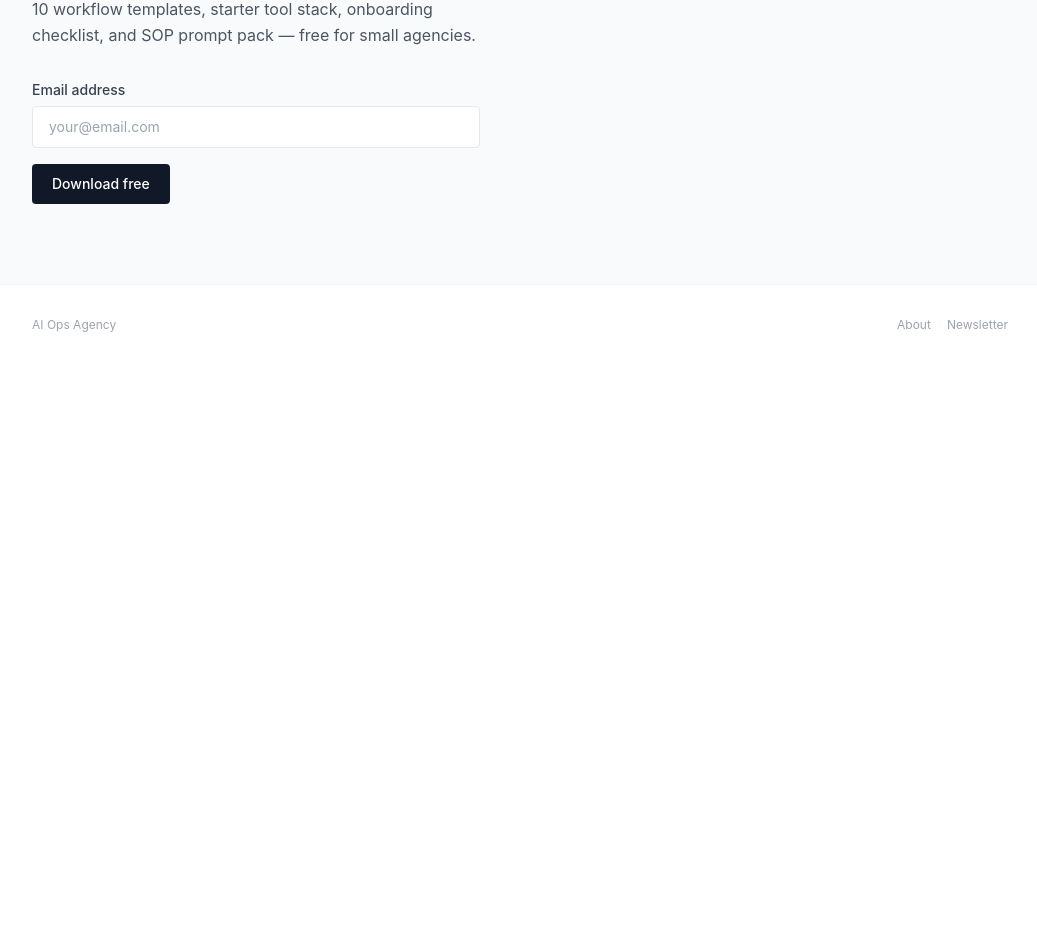
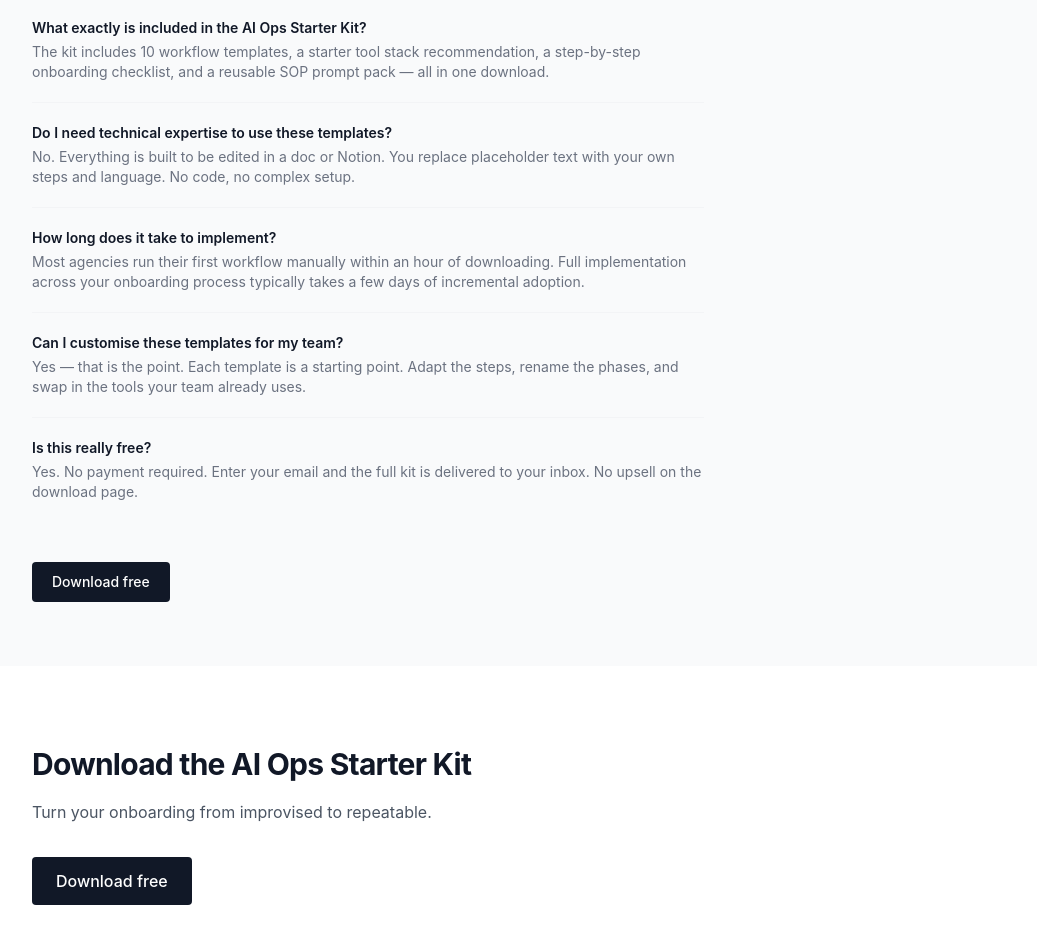
Before and after one commit to veramey/my-website, a Next.js app: page /templates/client-onboarding-ai-checklist in a window 1280 px wide. Shown: the part 2356-3308 px from the top of the page, without its empty margins (120-1157 px from the left). Before the commit the page ends 2721 px from the top, so only its background shows below. Built offline with nearby package versions, Linux system fonts and the light colour scheme; no server answers.

Commit message:
feat: implement issue #151
Implemented by AI Teammate via Claude Code.
Closes #151

```diff
--- a/src/pages/templates/client-onboarding-ai-checklist.tsx
+++ b/src/pages/templates/client-onboarding-ai-checklist.tsx
@@ -11,6 +11,29 @@ const whatIsInside = [
   { title: 'Starter tool stack', description: 'A lean, opinionated list of tools that work for 2–10 person agencies.' },
   { title: 'Onboarding checklist', description: 'Step-by-step checklist to take a new client from signed contract to active project.' },
   { title: 'SOP prompt pack', description: 'Reusable AI prompts for writing and maintaining your internal SOPs.' },
+]
+
+const faqs = [
+  {
+    question: 'What exactly is included in the AI Ops Starter Kit?',
+    answer: 'The kit includes 10 workflow templates, a starter tool stack recommendation, a step-by-step onboarding checklist, and a reusable SOP prompt pack — all in one download.',
+  },
+  {
+    question: 'Do I need technical expertise to use these templates?',
+    answer: 'No. Everything is built to be edited in a doc or Notion. You replace placeholder text with your own steps and language. No code, no complex setup.',
+  },
+  {
+    question: 'How long does it take to implement?',
+    answer: 'Most agencies run their first workflow manually within an hour of downloading. Full implementation across your onboarding process typically takes a few days of incremental adoption.',
+  },
+  {
+    question: 'Can I customise these templates for my team?',
+    answer: 'Yes — that is the point. Each template is a starting point. Adapt the steps, rename the phases, and swap in the tools your team already uses.',
+  },
+  {
+    question: 'Is this really free?',
+    answer: 'Yes. No payment required. Enter your email and the full kit is delivered to your inbox. No upsell on the download page.',
+  },
 ]
 
 const howToUseSteps = [
@@ -137,8 +160,56 @@ export default function ClientOnboardingAiChecklist() {
           </div>
         </section>
 
+        {/* Block 8 — FAQ */}
+        <section className="border-t border-gray-100 bg-gray-50">
+          <div className="max-w-5xl mx-auto px-6 py-16">
+            <p className="text-xs font-semibold text-gray-400 uppercase tracking-widest mb-4">FAQ</p>
+            <h2 className="text-2xl font-bold text-gray-900 leading-tight tracking-tight mb-10">
+              Common questions
+            </h2>
+            <dl className="max-w-2xl">
+              {faqs.map((faq) => (
+                <div key={faq.question} className="border-t border-gray-100 py-5">
+                  <dt className="text-sm font-semibold text-gray-900 mb-1">{faq.question}</dt>
+                  <dd className="text-sm text-gray-500">{faq.answer}</dd>
+                </div>
+              ))}
+            </dl>
+            <div className="mt-10">
+              <a
+                href="#download-form"
+                className="px-5 py-2.5 bg-gray-900 text-white text-sm font-medium rounded hover:bg-gray-700 transition-colors inline-block"
+              >
+                Download free
+              </a>
+            </div>
+          </div>
+        </section>
+
+        {/* Block 9 — Final CTA */}
+        <section className="bg-white">
+          <div className="max-w-5xl mx-auto px-6 py-20">
+            <div className="max-w-xl">
+              <h2 className="text-3xl font-bold text-gray-900 leading-tight tracking-tight">
+                Download the AI Ops Starter Kit
+              </h2>
+              <p className="mt-4 text-base text-gray-600 leading-relaxed">
+                Turn your onboarding from improvised to repeatable.
+              </p>
+              <div className="mt-8">
+                <a
+                  href="#download-form"
+                  className="px-6 py-3 bg-gray-900 text-white text-base font-medium rounded hover:bg-gray-700 transition-colors inline-block"
+                >
+                  Download free
+                </a>
+              </div>
+            </div>
+          </div>
+        </section>
+
         {/* Section 6 — Download CTA */}
-        <section className="border-t border-gray-100 bg-gray-50">
+        <section id="download-form" className="border-t border-gray-100 bg-gray-50">
           <div className="max-w-5xl mx-auto px-6 py-20">
             <div className="max-w-md">
               <p className="text-xs font-semibold text-gray-400 uppercase tracking-widest mb-4">Free Download</p>
```
Also changed, not shown: 1 other file (tests, documents, lock files or other folders).
